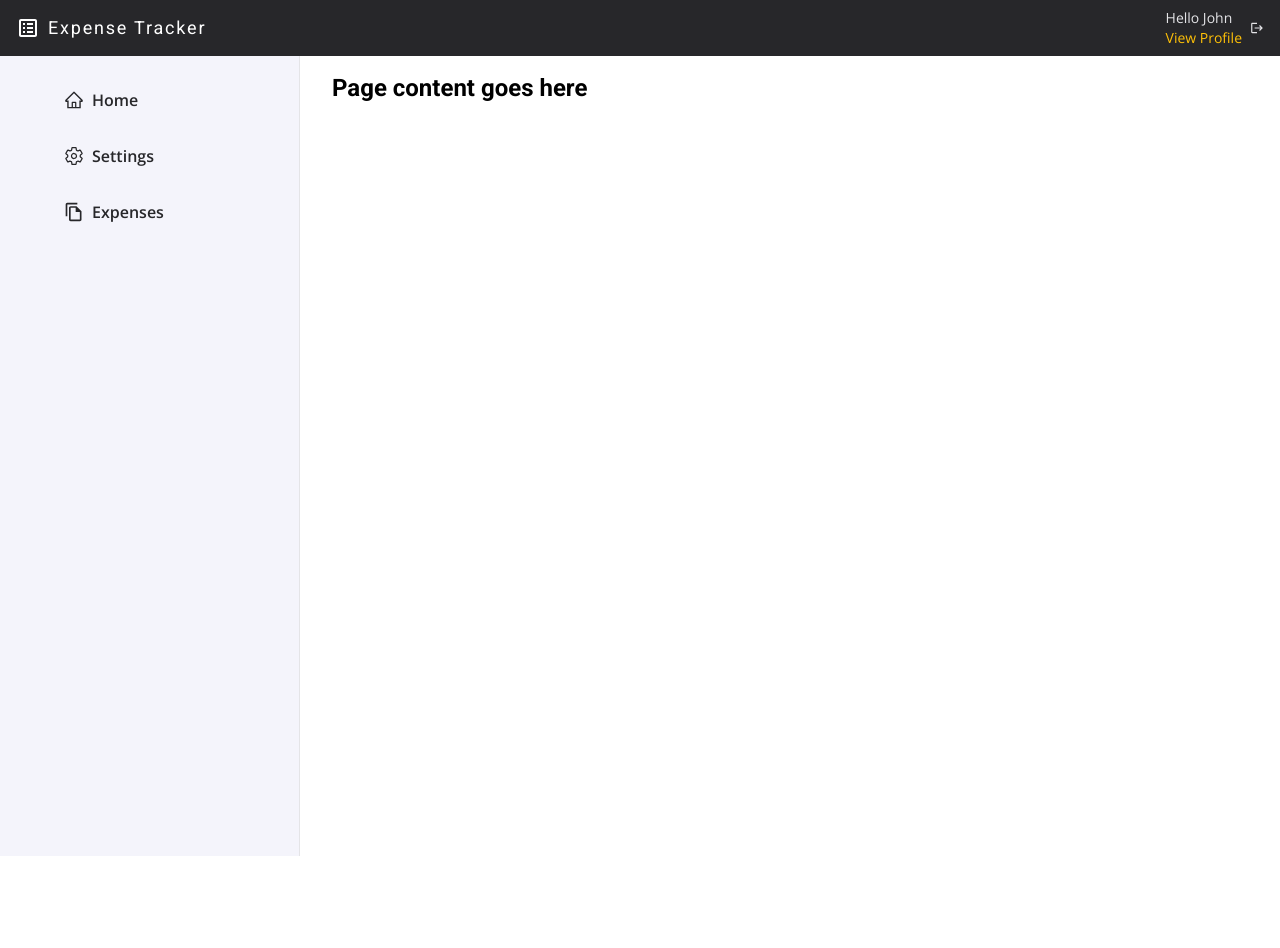
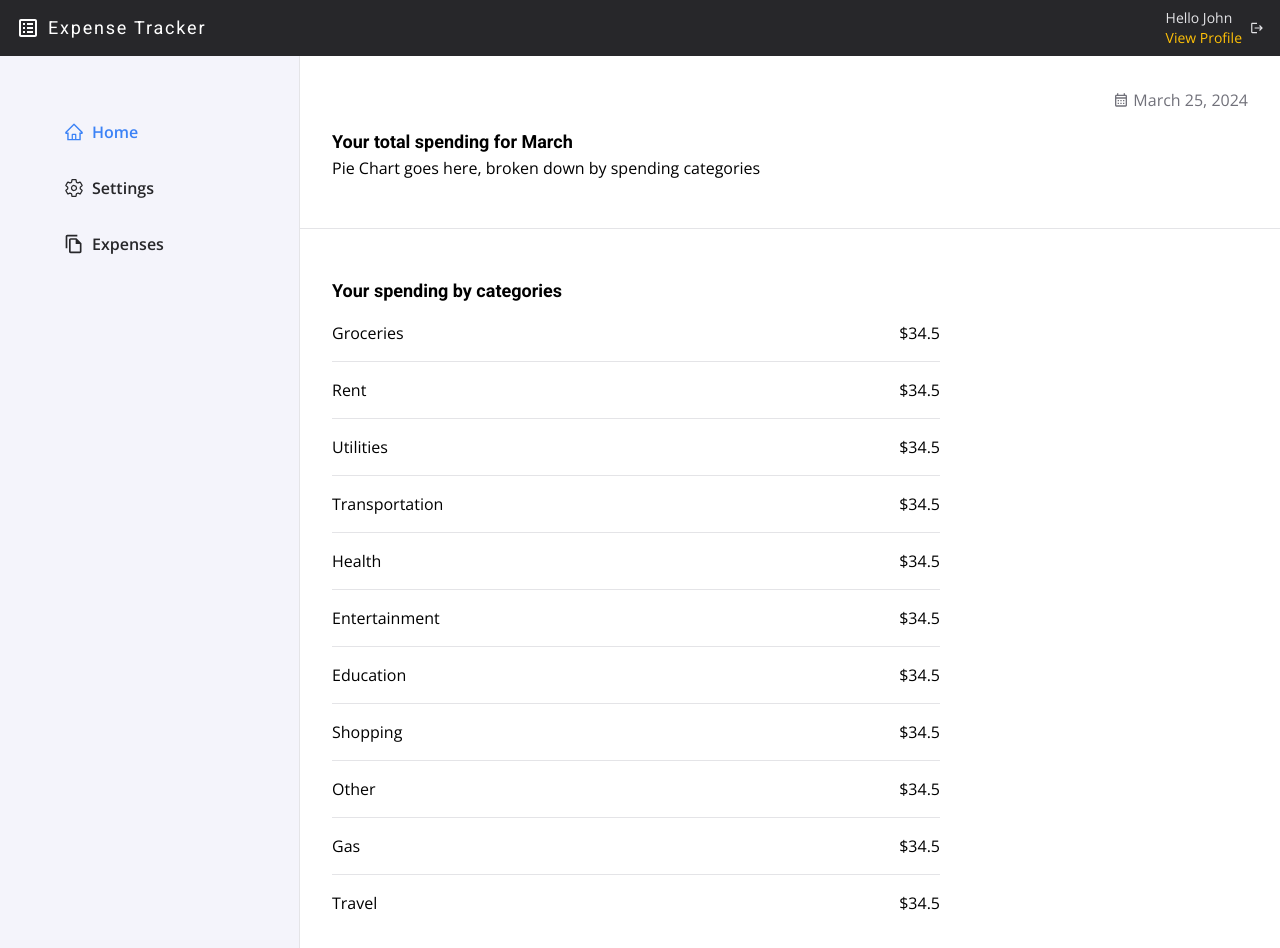
Before and after one commit to irakligeek/Personal-Expense-Tracker, a Next.js app: page / in a window 1280 px wide. Shown: the top 948 px of the page. Before the commit the page ends 856 px from the top, so only its background shows below. Built offline with nearby package versions, Linux system fonts and the light colour scheme.

Commit message:
Add dummy spending view

```diff
--- /dev/null
+++ b/app/(dashboard)/lib.js
@@ -0,0 +1,13 @@
+export const spendingCategories = [
+  { name: "Groceries", id: 1 },
+  { name: "Rent", id: 2 },
+  { name: "Utilities", id: 3 },
+  { name: "Transportation", id: 4 },
+  { name: "Health", id: 5 },
+  { name: "Entertainment", id: 6 },
+  { name: "Education", id: 7 },
+  { name: "Shopping", id: 8 },
+  { name: "Other", id: 9 },
+  { name: "Gas", id: 10 },
+  { name: "Travel", id: 11 },
+];
--- a/app/(front-end)/page.js
+++ b/app/(front-end)/page.js
@@ -1,8 +1,41 @@
+import { spendingCategories } from "../(dashboard)/lib";
+import Divider from "../components/UI/Divider";
+import SpendingByCategory from "../components/SpendingByCategory";
+import { MdOutlineCalendarMonth } from "react-icons/md";
+
 export default function Home() {
+  const date = new Date();
+  const formattedDate = date.toLocaleString("en-US", {
+    month: "long",
+    day: "numeric",
+    year: "numeric",
+  });
+
+  const currentMonth = date.toLocaleString("en-US", { month: "long" });
+
   return (
     <>
-      <h3>Page content goes here</h3>
+      {/* Heading with pie chart of current month's spending */}
+      <section className="py-8 px-8 flex flex-col">
+        <div className="pb-4 text-zinc-500 self-end flex items-center gap-1">
+          <MdOutlineCalendarMonth />
+          {formattedDate}
+        </div>
+        <h5>Your total spending for {currentMonth}</h5>
+        <div>Pie Chart goes here, broken down by spending categories</div>
+      </section>
+      <Divider />
+      {/* Spending categories */}
+      <div className="py-8 px-8 max-w-2xl">
+        <h5>Your spending by categories</h5>
+        {spendingCategories.map((category) => (
+          <SpendingByCategory
+            key={category.id}
+            category={category}
+            amount="$34.5"
+          />
+        ))}
+      </div>
     </>
-
   );
 }
--- a/app/components/NavigationMain.js
+++ /dev/null
@@ -1,28 +0,0 @@
-"use client";
-import NavItem from "./UI/NavItem";
-import { useContext } from "react";
-import { HeaderContext } from "../context/context";
-
-export default function NavigationMain() {
-
-    // We need to use header context here to toggle the mobile menu
-    const { isMobileMenuOpen } = useContext(HeaderContext);
-
-  return (
-    <>
-      <nav
-        className={`bg-backgroundDark py-8 px-8 border-r border-zinc-200
-     md:relative md:px-16 md:top-auto md:left-auto md:w-auto md:h-auto md:translate-x-0
-     transition-transform duration-300 ease-in-out
-     fixed left-0 top-14 h-full w-[280px] z-50 ${isMobileMenuOpen ? 'translate-x-0' : 'translate-x-[-280px]'}`
-  }
-      >
-        <ul className="flex flex-col gap-8">
-          <NavItem link="/">Home</NavItem>
-          <NavItem link="user/settings">Settings</NavItem>
-          <NavItem link="user/reports">Expenses</NavItem>
-        </ul>
-      </nav>
-    </>
-  );
-}
--- /dev/null
+++ b/app/components/SidebarMenu.js
@@ -0,0 +1,36 @@
+"use client";
+
+import SideBarMenuItem from "./UI/NavItem";
+import { useContext } from "react";
+import { HeaderContext } from "../context/context";
+import { IoCloseOutline } from "react-icons/io5";
+
+export default function SidebarMenu() {
+  // We need to use header context here to toggle the mobile menu
+  const { isMobileMenuOpen, setMobileMenuOpen } = useContext(HeaderContext);
+
+  return (
+    <>
+      <nav
+        className={`bg-backgroundDark pb-8 pt-16 px-8 border-r border-zinc-200
+     md:relative md:px-16 md:top-auto md:left-auto md:w-auto md:h-auto md:translate-x-0
+     transition-transform duration-300 ease-in-out
+     fixed left-0 top-0 h-full w-[280px] z-50 ${
+       isMobileMenuOpen ? "translate-x-0" : "translate-x-[-280px]"
+     }`}
+      >
+        <button
+          className="block md:hidden border border-zinc-200 p-2 absolute top-4 right-4"
+          onClick={() => setMobileMenuOpen(false)}
+        >
+          <IoCloseOutline className="text-xl" />
+        </button>
+        <ul className="flex flex-col gap-8">
+          <SideBarMenuItem link="/">Home</SideBarMenuItem>
+          <SideBarMenuItem link="/user/settings">Settings</SideBarMenuItem>
+          <SideBarMenuItem link="/user/reports">Expenses</SideBarMenuItem>
+        </ul>
+      </nav>
+    </>
+  );
+}
--- /dev/null
+++ b/app/components/SpendingByCategory.js
@@ -0,0 +1,14 @@
+import Divider from "./UI/Divider";
+
+export default function SpendingByCategory({ category, amount }) {
+  return (
+    <>
+      <div key={category.id}
+      className="border-b border-zinc-200 last:border-none
+      flex justify-between py-4">
+        <div>{category.name}</div>
+        <div>{amount}</div>
+      </div>
+    </>
+  );
+}
--- /dev/null
+++ b/app/components/UI/Divider.js
@@ -0,0 +1,3 @@
+export default function Divider() {
+  return <div className="w-full bg-zinc-200 h-[1px] my-4"></div>;
+}
--- a/app/components/UI/NavItem.js
+++ b/app/components/UI/NavItem.js
@@ -1,15 +1,19 @@
 import { AiOutlineHome } from "react-icons/ai";
 import { IoSettingsOutline } from "react-icons/io5";
 import { MdOutlineFileCopy } from "react-icons/md";
+import { usePathname } from "next/navigation";
 
 import Link from "next/link";
-export default function NavItem({ children, link }) {
+export default function SideBarMenuItem({ children, link }) {
+  const pathname = usePathname();
+  const isActive = pathname === link;
+
   return (
     <li className="">
       <Link
         href={link}
-        className="text-zinc-800 font-semibold flex items-center gap-2
-         hover:text-zinc-500 transition-colors duration-200 ease-in-out"
+        className={`font-semibold flex items-center gap-2
+          transition-colors duration-200 ease-in-out ${isActive ? 'text-blue-500 hover:text-blue-400' : ' hover:text-zinc-500 text-zinc-800'  }`}
       >
         {children === 'Home' && <AiOutlineHome className="text-xl"/> }
         {children === 'Settings' && <IoSettingsOutline className="text-xl"/> }
--- a/app/layout.js
+++ b/app/layout.js
@@ -1,7 +1,7 @@
 import { Roboto, Open_Sans } from "next/font/google";
 import "./globals.css";
 import HeaderMain from "./components/HeaderMain";
-import NavigationMain from "./components/NavigationMain";
+import SidebarMenu from "./components/SidebarMenu";
 import Context from "./context/context";
 
 const roboto = Roboto({
@@ -28,9 +28,9 @@ export default function RootLayout({ children }) {
       <body>
         <Context>
           <HeaderMain />
-          <main className=" grid grid-cols-[minmax(0,_300px)_1fr] h-svh">
-            <NavigationMain />
-            <div className="py-4 px-8">{children}</div>
+          <main className=" grid grid-cols-1 md:grid-cols-[minmax(0,_300px)_1fr] h-svh">
+            <SidebarMenu />
+            <section>{children}</section>
           </main>
         </Context>
       </body>
```
